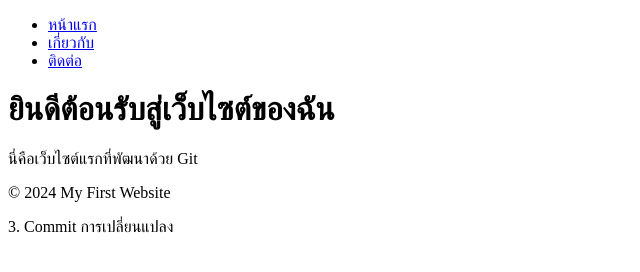
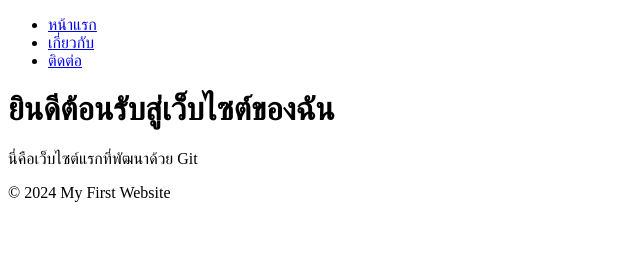
Before and after one commit to 66160136/my-first-website, a plain HTML site: page index.html in a window 1280 px wide. Shown: the whole page, without its empty margins (0-640 px from the left). Drawn offline with Linux system fonts and the light colour scheme.

```diff
--- a/index.html
+++ b/index.html
@@ -25,4 +25,3 @@
  </footer>
 </body>
 </html>
-3. Commit การเปลี่ยนแปลง
```
